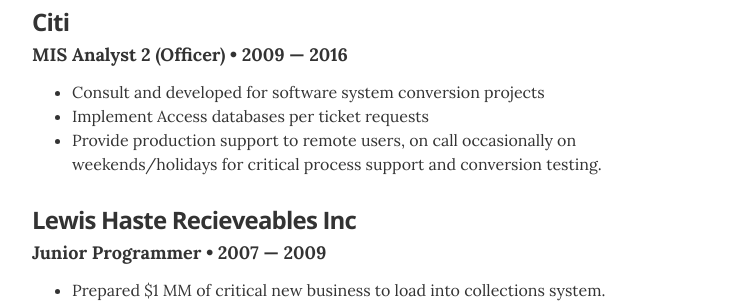
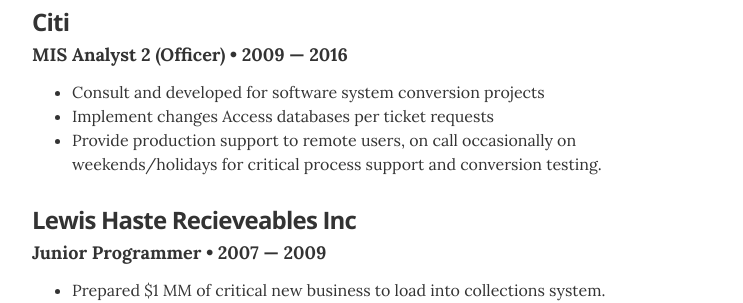
Before and after one commit to KLynnM315/klynnm315.github.io, a Jekyll site: the page built from index.html, in a window 1280 px wide. Shown: the part 1034-1337 px from the top of the page, without its empty margins (268-1011 px from the left). Built offline with Jekyll 4.4.1, drawn with Linux system fonts in a browser that asks for light colours.

Commit message:
Update experience.yml

```diff
--- a/_data/experience.yml
+++ b/_data/experience.yml
@@ -15,7 +15,7 @@
 - company: Citi
   position: MIS Analyst 2 (Officer)
   duration: 2009 &mdash; 2016
-  summary: <ul class="resume-item-list"><li>Consult and developed for software system conversion projects</li><li>Implement Access databases per ticket requests</li><li>Provide production support to remote users, on call occasionally on weekends/holidays for critical process support and conversion testing.</li></ul>
+  summary: <ul class="resume-item-list"><li>Consult and developed for software system conversion projects</li><li>Implement changes Access databases per ticket requests</li><li>Provide production support to remote users, on call occasionally on weekends/holidays for critical process support and conversion testing.</li></ul>
 
   # Lhr Inc
 - company: Lewis Haste Recieveables Inc
```
